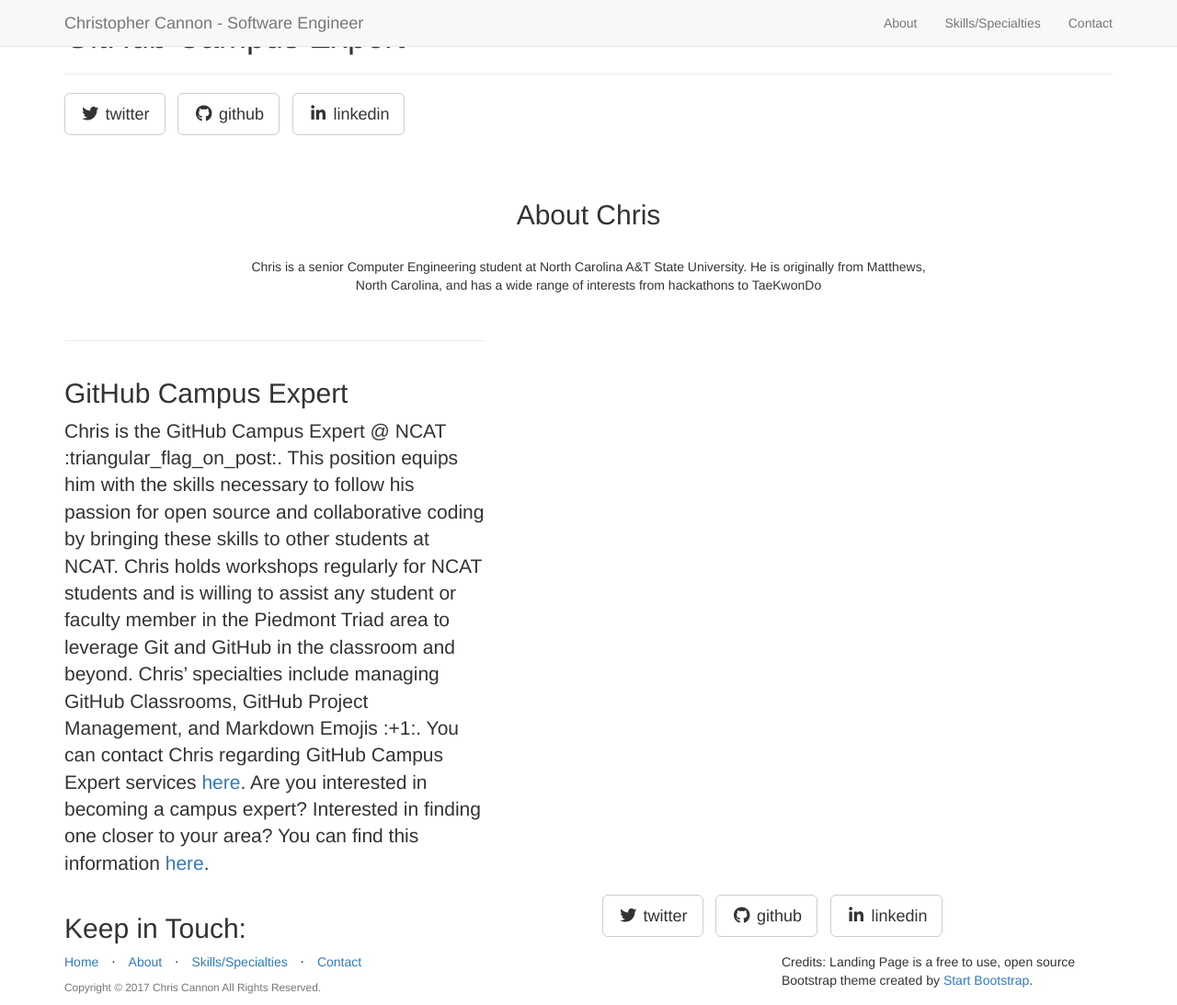
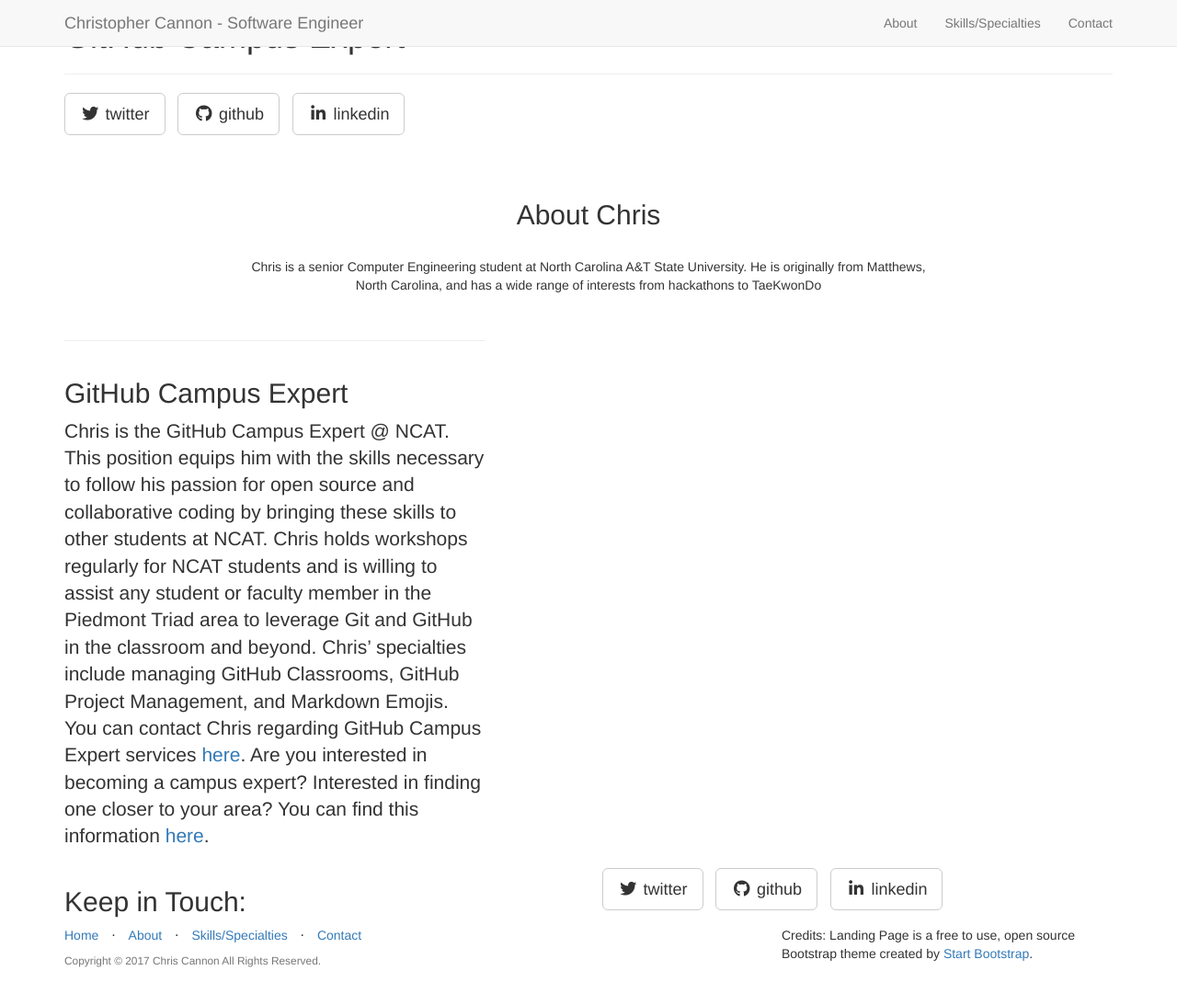
Before and after one commit to ccannon94/ccannon94.github.io, a Jekyll site: the page built from _posts/2014-09-21-services-1.markdown, in a window 1280 px wide and 1093 px high. Shown: the whole window at 92% size. Built offline with Jekyll 4.4.1, drawn with Linux system fonts in a browser that asks for light colours; nearby versions of some CDN libraries; library files that are not in the unit come from our copies.

Commit message:
Remove emojis that don't work

```diff
--- a/_posts/2014-09-21-services-1.markdown
+++ b/_posts/2014-09-21-services-1.markdown
@@ -5,4 +5,4 @@
 title: GitHub Campus Expert
 description: |
 ---
-  Chris is the GitHub Campus Expert @ NCAT :triangular_flag_on_post:. This position equips him with the skills necessary to follow his passion for open source and collaborative coding by bringing these skills to other students at NCAT. Chris holds workshops regularly for NCAT students and is willing to assist any student or faculty member in the Piedmont Triad area to leverage Git and GitHub in the classroom and beyond. Chris' specialties include managing GitHub Classrooms, GitHub Project Management, and Markdown Emojis :+1:. You can contact Chris regarding GitHub Campus Expert services [here](mailto:chris.c.cannon@gmail.com?subject=GitHub Campus Expert). Are you interested in becoming a campus expert? Interested in finding one closer to your area? You can find this information [here](https://education.github.com/experts).
+  Chris is the GitHub Campus Expert @ NCAT. This position equips him with the skills necessary to follow his passion for open source and collaborative coding by bringing these skills to other students at NCAT. Chris holds workshops regularly for NCAT students and is willing to assist any student or faculty member in the Piedmont Triad area to leverage Git and GitHub in the classroom and beyond. Chris' specialties include managing GitHub Classrooms, GitHub Project Management, and Markdown Emojis. You can contact Chris regarding GitHub Campus Expert services [here](mailto:chris.c.cannon@gmail.com?subject=GitHub Campus Expert). Are you interested in becoming a campus expert? Interested in finding one closer to your area? You can find this information [here](https://education.github.com/experts).
```
